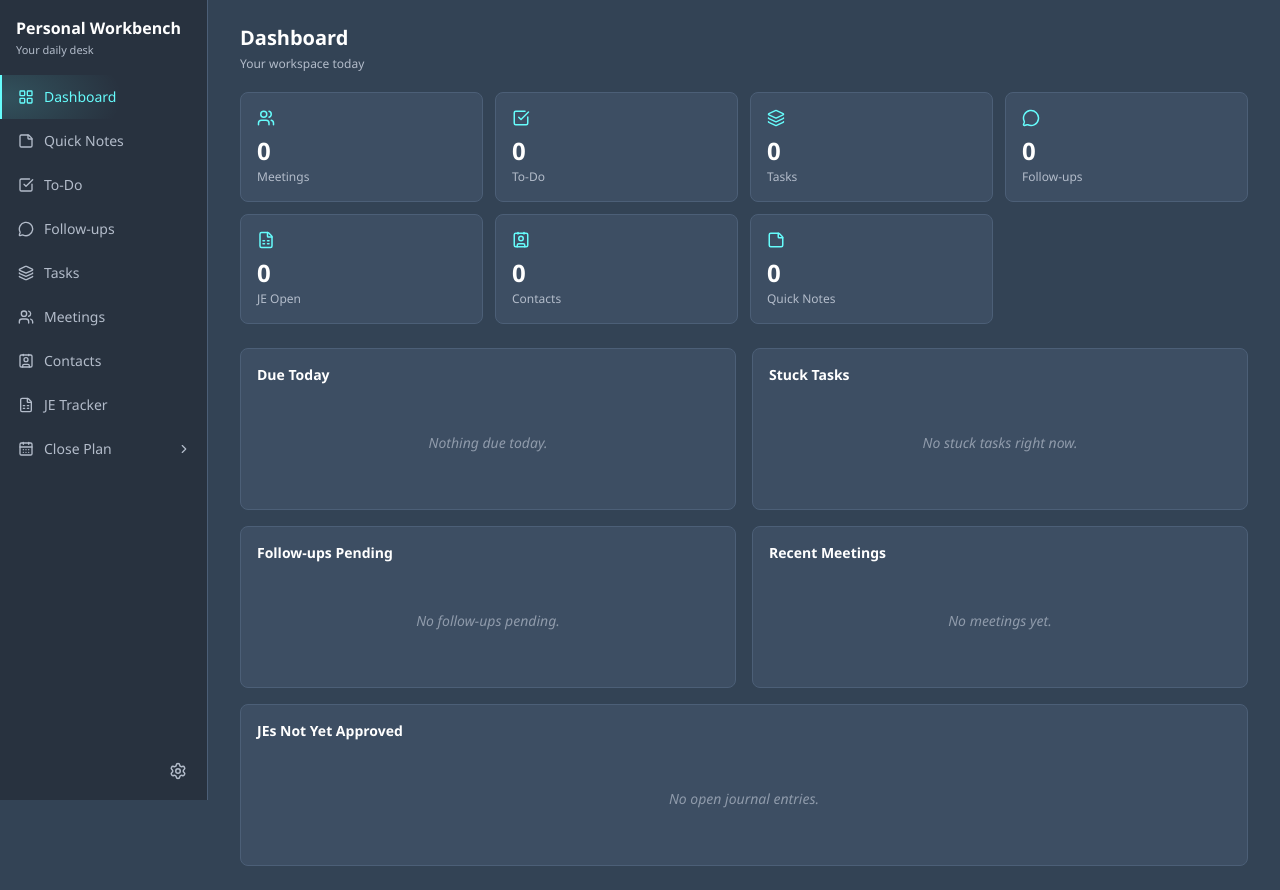
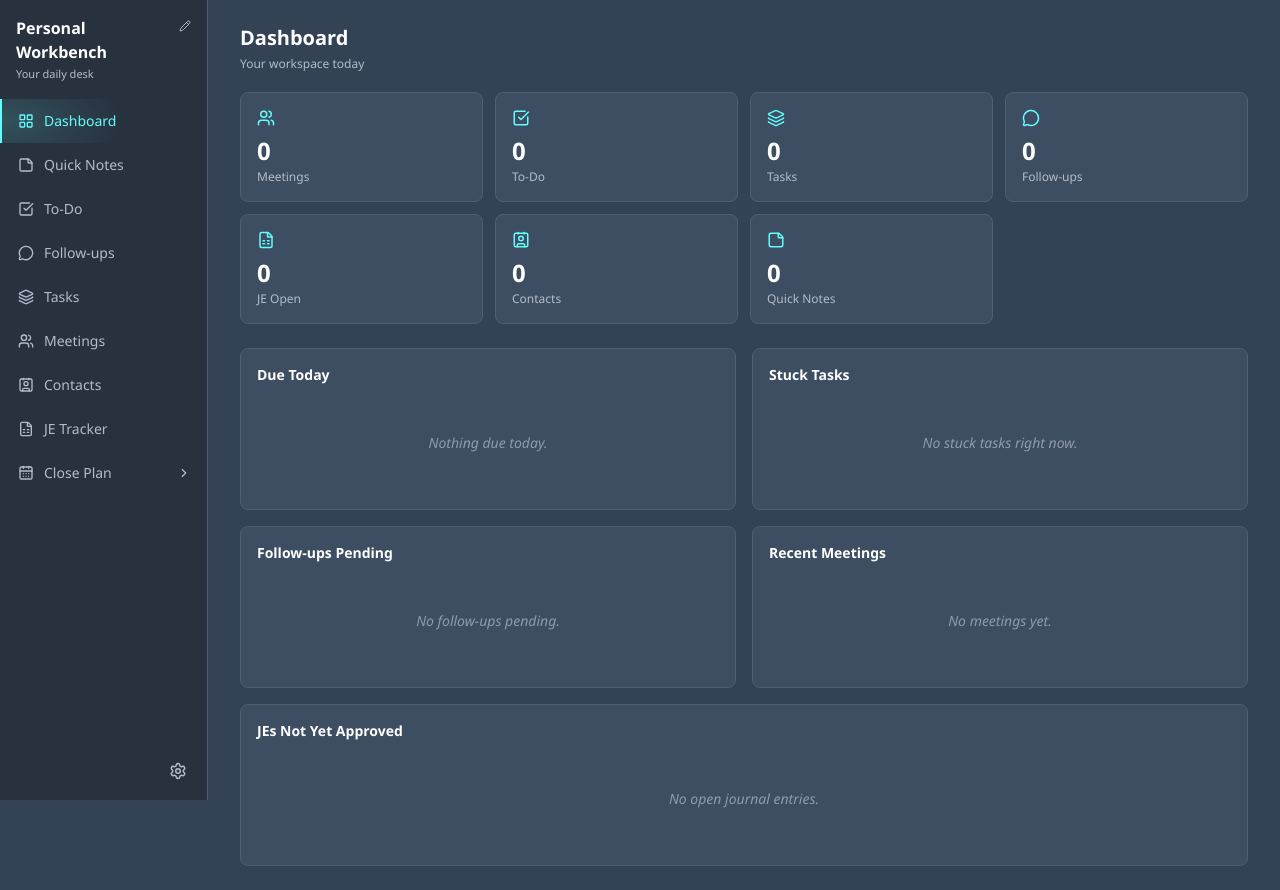
Before and after one commit to zenghanzhiyaya/zhzeva, a React (Vite) app: page / in a window 1280 px wide. Built offline with nearby package versions, Linux system fonts and the light colour scheme.

Commit message:
editable app name

```diff
--- a/public/sw.js
+++ b/public/sw.js
@@ -1,5 +1,5 @@
 // Network-first so new deploys show up immediately; cache is only an offline fallback.
-const CACHE_NAME = "personal-workbench-v15";
+const CACHE_NAME = "personal-workbench-v16";
 
 self.addEventListener("install", () => self.skipWaiting());
 
--- a/src/App.jsx
+++ b/src/App.jsx
@@ -2671,6 +2671,79 @@ function DashboardView({ meetings, todos, tasks, comms, entries, contacts, notes
 // ---------------------------------------------------------------------------
 // Root component
 // ---------------------------------------------------------------------------
+// Sidebar title and subtitle that can be renamed; saved on this device.
+const BRAND_KEY = "workbench-brand";
+function BrandHeader() {
+  const [brand, setBrand] = useState(() => {
+    try {
+      const b = JSON.parse(localStorage.getItem(BRAND_KEY) || "null");
+      if (b && typeof b.title === "string") return b;
+    } catch (e) {}
+    return { title: "Personal Workbench", sub: "Your daily desk" };
+  });
+  const [editing, setEditing] = useState(false);
+  const [draft, setDraft] = useState(brand);
+  useEffect(() => {
+    document.title = brand.title || "Personal Workbench";
+  }, [brand.title]);
+  const save = () => {
+    const next = { title: draft.title.trim() || "Personal Workbench", sub: draft.sub.trim() };
+    setBrand(next);
+    try { localStorage.setItem(BRAND_KEY, JSON.stringify(next)); } catch (e) {}
+    setEditing(false);
+  };
+  const inputStyle = { color: TEXT, borderColor: PANEL_LINE, backgroundColor: "rgba(0,0,0,0.15)" };
+  const onKey = (e) => {
+    if (e.key === "Enter") save();
+    if (e.key === "Escape") setEditing(false);
+  };
+  return (
+    <div className="px-4 py-4 hidden sm:block group">
+      {editing ? (
+        <div className="space-y-1.5">
+          <input
+            autoFocus
+            value={draft.title}
+            maxLength={40}
+            onChange={(e) => setDraft({ ...draft, title: e.target.value })}
+            onKeyDown={onKey}
+            placeholder="Name"
+            style={inputStyle}
+            className="w-full text-sm font-bold rounded-md border px-2 py-1 outline-none"
+          />
+          <input
+            value={draft.sub}
+            maxLength={60}
+            onChange={(e) => setDraft({ ...draft, sub: e.target.value })}
+            onKeyDown={onKey}
+            placeholder="Subtitle"
+            style={inputStyle}
+            className="w-full text-[11px] rounded-md border px-2 py-1 outline-none"
+          />
+          <button onClick={save} style={{ color: AMBER }} className="text-[11px] font-semibold inline-flex items-center gap-1">
+            <Check size={12} /> Save
+          </button>
+        </div>
+      ) : (
+        <div className="flex items-start gap-2">
+          <div className="min-w-0 flex-1">
+            <div style={{ color: TEXT }} className="font-bold text-base break-words">{brand.title}</div>
+            {brand.sub && <div style={{ color: SUBTEXT }} className="text-[11px] mt-0.5 break-words">{brand.sub}</div>}
+          </div>
+          <button
+            title="Rename"
+            onClick={() => { setDraft(brand); setEditing(true); }}
+            style={{ color: SUBTEXT }}
+            className="opacity-50 hover:opacity-100 group-hover:opacity-100 mt-1 shrink-0"
+          >
+            <Pencil size={12} />
+          </button>
+        </div>
+      )}
+    </div>
+  );
+}
+
 export default function PersonalWorkbench() {
   const [tab, setTab] = useState("dashboard");
   const [closePlan, setClosePlan] = useState(null);
@@ -2791,10 +2864,7 @@ export default function PersonalWorkbench() {
       })()}
       {/* Sidebar */}
       <div style={{ backgroundColor: SIDEBAR, borderColor: PANEL_LINE }} className="sm:w-52 shrink-0 border-b sm:border-b-0 sm:border-r flex sm:flex-col sm:sticky sm:top-0 sm:h-screen sm:self-start">
-        <div className="px-4 py-4 hidden sm:block">
-          <div style={{ color: TEXT }} className="font-bold text-base">Personal Workbench</div>
-          <div style={{ color: SUBTEXT }} className="text-[11px] mt-0.5">Your daily desk</div>
-        </div>
+        <BrandHeader />
         <nav className="flex sm:flex-col flex-1 overflow-x-auto sm:overflow-x-hidden sm:overflow-y-auto">
           {NAV_ITEMS.map((item) => {
             const active = tab === item.key;
```
